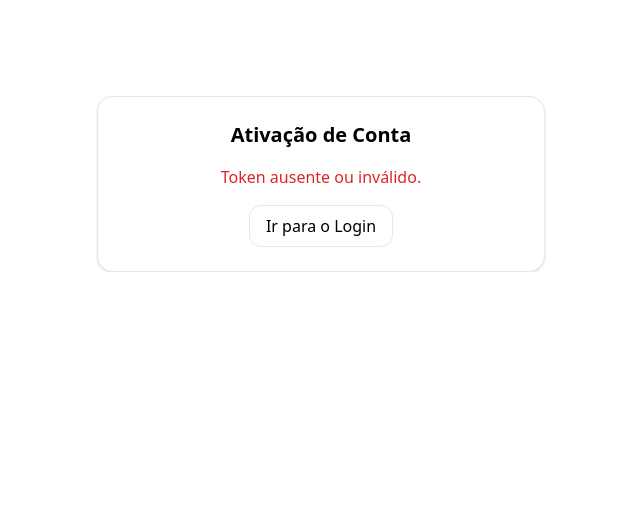
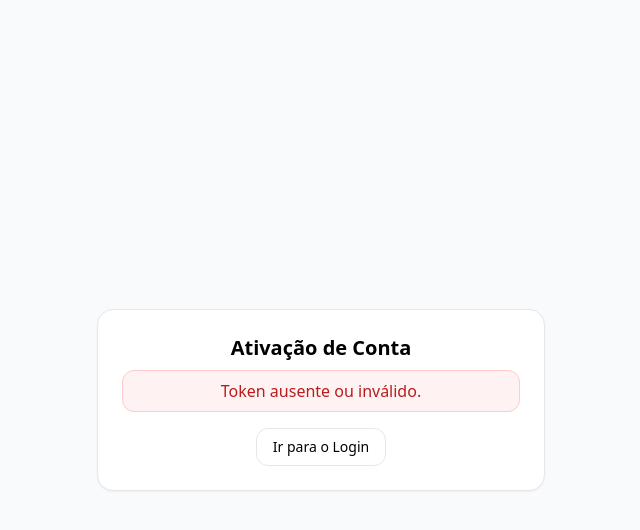
Before and after one commit to itsdomandre/doctorapp-fe, a React (Vite) app: page /activate in a window 1280 px wide. Shown: the top 530 px of the page, without its empty margins (319-959 px from the left). Built offline with nearby package versions, Linux system fonts and the light colour scheme; no server answers.

Commit message:
Fix endpoint activate account

```diff
--- a/src/pages/ActivateAccount.tsx
+++ b/src/pages/ActivateAccount.tsx
@@ -1,71 +1,69 @@
-import { useEffect, useState } from "react";
-import { useSearchParams, Link, useNavigate } from "react-router-dom";
+// src/pages/ActivateAccount.tsx
+import { useEffect, useRef, useState } from "react";
+import { useNavigate, useSearchParams, Link } from "react-router-dom";
 import api from "@/lib/api";
 
 export default function ActivateAccount() {
-  const [search] = useSearchParams();
-  const token = search.get("token");
-  const [status, setStatus] = useState<"idle"|"ok"|"error">("idle");
-  const [message, setMessage] = useState<string>("Ativando sua conta...");
+  const [params] = useSearchParams();
+  const token = params.get("token") || "";
   const navigate = useNavigate();
 
+  const ran = useRef(false);
+  const [status, setStatus] = useState<"idle" | "ok" | "error">("idle");
+  const [message, setMessage] = useState("");
+
   useEffect(() => {
-    let cancelled = false;
+    if (ran.current) return;
+    ran.current = true;
 
-    async function run() {
+    (async () => {
       if (!token) {
         setStatus("error");
         setMessage("Token ausente ou inválido.");
         return;
       }
       try {
-        await api.post(`/auth/activate?token=${encodeURIComponent(token)}`);
-        if (!cancelled) {
+        await api.post("/api/auth/activate", null, { params: { token } });
         setStatus("ok");
-          setMessage("Conta ativada com sucesso!");
-          setTimeout(() => navigate("/login", { replace: true }), 2500);
-        }
+        setMessage("Conta ativada com sucesso! Redirecionando...");
+        setTimeout(() => navigate("/login", { replace: true }), 2000);
       } catch (e: any) {
-        if (!cancelled) {
         setStatus("error");
         setMessage(
           e?.response?.data?.message ??
             "Não foi possível ativar sua conta. O token pode ter expirado."
         );
       }
-      }
-    }
-
-    run();
-    return () => { cancelled = true; };
+    })();
   }, [token, navigate]);
 
   return (
-    <div className="max-w-md mx-auto mt-24 bg-white rounded-2xl border shadow p-6 text-center space-y-4">
-      <h1 className="text-xl font-semibold">Ativação de Conta</h1>
-      <p className={status === "error" ? "text-red-600" : "text-gray-700"}>
-        {message}
-      </p>
+    <div className="min-h-screen bg-gray-50 grid place-items-center px-4">
+      <div className="w-full max-w-md rounded-2xl border bg-white p-6 shadow-sm text-center">
+        <h1 className="text-xl font-semibold mb-2">Ativação de Conta</h1>
+
+        {status === "idle" && <p className="text-gray-600">Validando token…</p>}
 
         {status === "ok" && (
+          <div className="rounded-xl border border-green-200 bg-green-50 px-3 py-2 text-green-700">
+            {message}
+          </div>
+        )}
+
+        {status === "error" && (
+          <>
+            <div className="rounded-xl border border-red-200 bg-red-50 px-3 py-2 text-red-700">
+              {message}
+            </div>
             <Link
               to="/login"
-          className="inline-block rounded-xl border px-4 py-2 hover:bg-gray-100"
+              className="mt-4 inline-flex items-center justify-center rounded-xl border px-4 py-2 text-sm hover:bg-gray-100"
             >
               Ir para o Login
             </Link>
+          </>
         )}
-
-      {status === "error" && (
-        <div className="space-x-2">
-          <Link
-            to="/login"
-            className="inline-block rounded-xl border px-4 py-2 hover:bg-gray-100"
-          >
-            Ir para o Login
-          </Link>
       </div>
-      )}
     </div>
   );
 }
```
Lines whose indentation alone changed are shown as unchanged.
